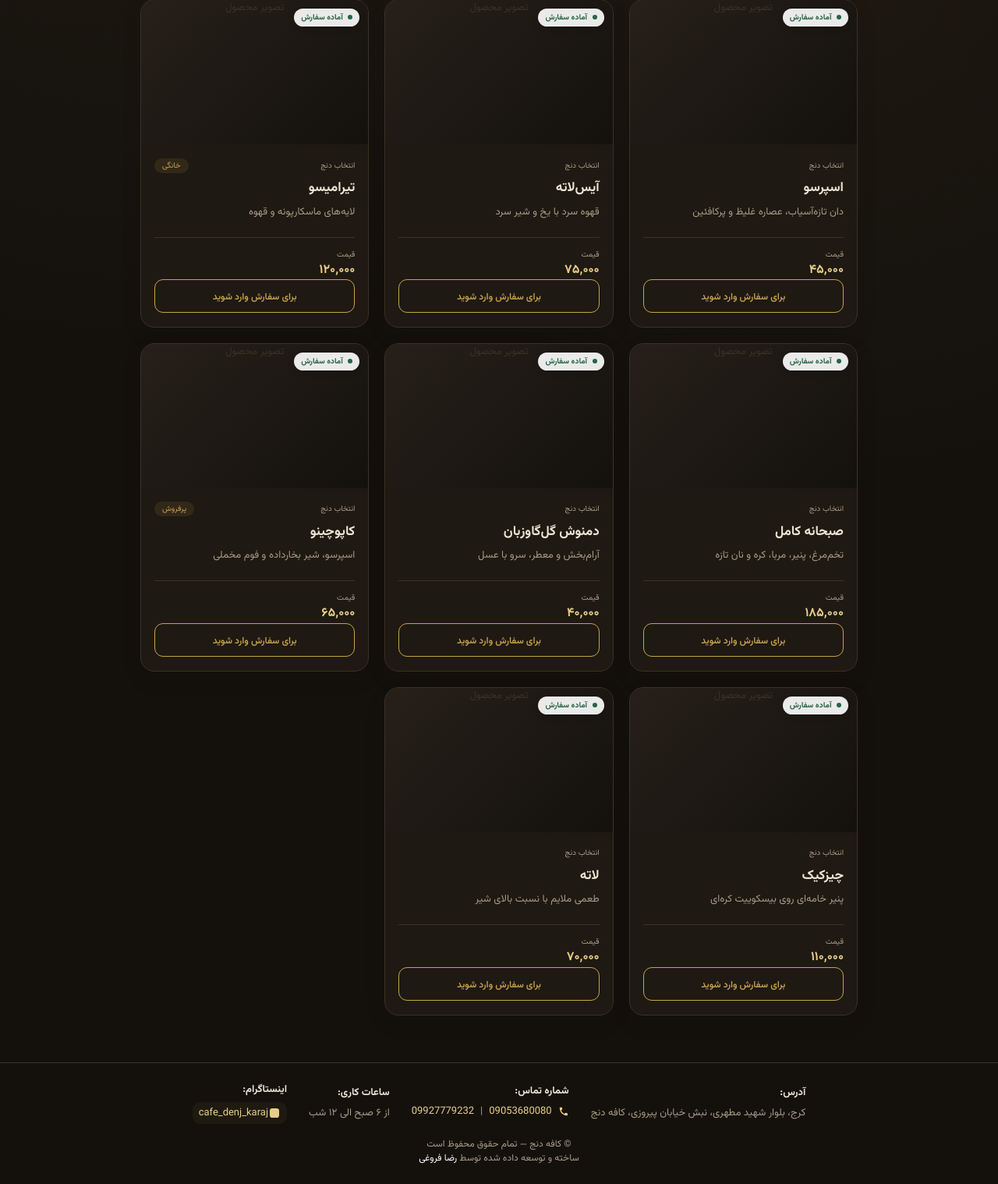
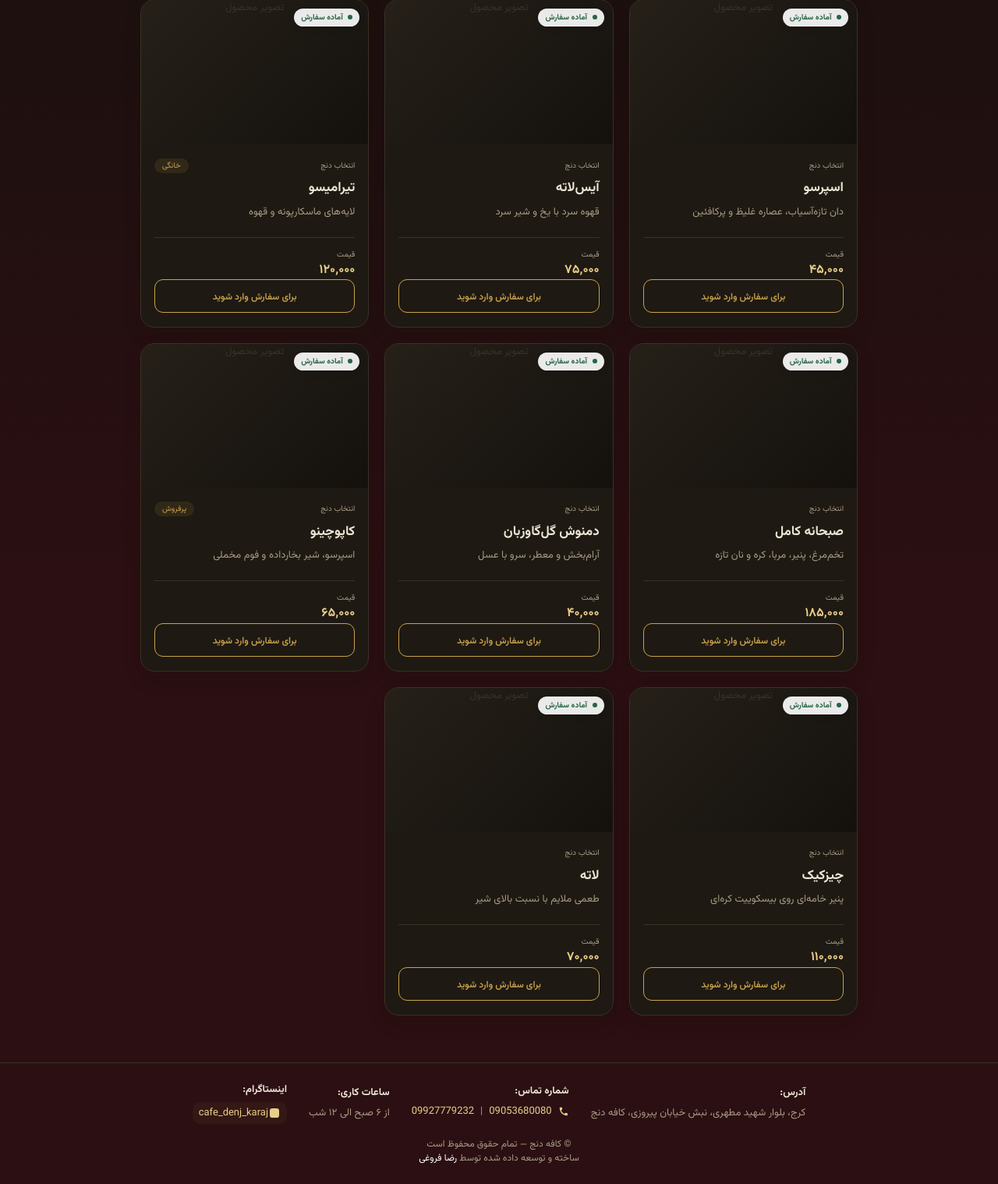
Before and after one commit to rezaforoghiq/CafeDenj, a PHP site: page / in a window 1280 px wide. Shown: the part 441-1959 px from the top of the page at 78% size. Run offline with PHP 8.4, Linux system fonts and the light colour scheme; data comes from the database, SQL or seed files in the repository; data that the repository does not hold is empty.

Commit message:
menu: enhance dark background with subtle linear gradient + existing gold highlights\n\nUse var(--bg) plus a complementary deep tone (#2b0f12) to create a richer, non-intrusive gradient while preserving existing radial gold accents. UI-only change.

```diff
--- a/public_html/assets/css/menu.css
+++ b/public_html/assets/css/menu.css
@@ -34,17 +34,12 @@ body {
   background: var(--bg);
   color: var(--ivory);
   font-family: Vazirmatn, Tahoma, "Segoe UI", Arial, sans-serif;
-  background-image:
-    radial-gradient(
-      circle at 15% 0%,
-      rgba(201, 162, 77, 0.06),
-      transparent 40%
-    ),
-    radial-gradient(
-      circle at 85% 20%,
-      rgba(201, 162, 77, 0.05),
-      transparent 35%
-    );
+  background:
+    linear-gradient(180deg, var(--bg) 0%, #2b0f12 60%),
+    radial-gradient(circle at 15% 0%, rgba(201,162,77,0.06), transparent 40%),
+    radial-gradient(circle at 85% 20%, rgba(201,162,77,0.05), transparent 35%);
+  background-size: cover;
+  background-repeat: no-repeat;
   transition:
     background-color 0.28s,
     color 0.28s;
```
